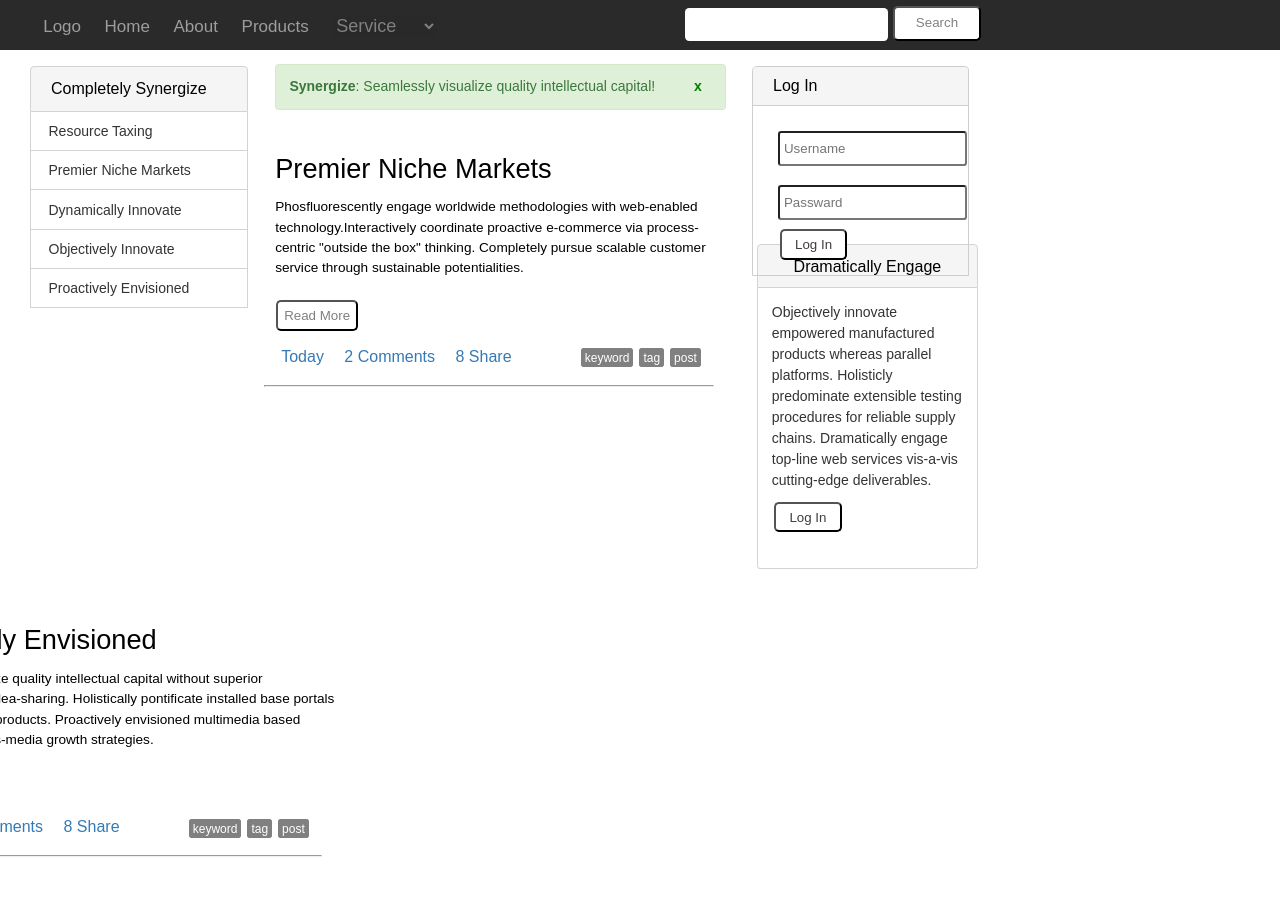
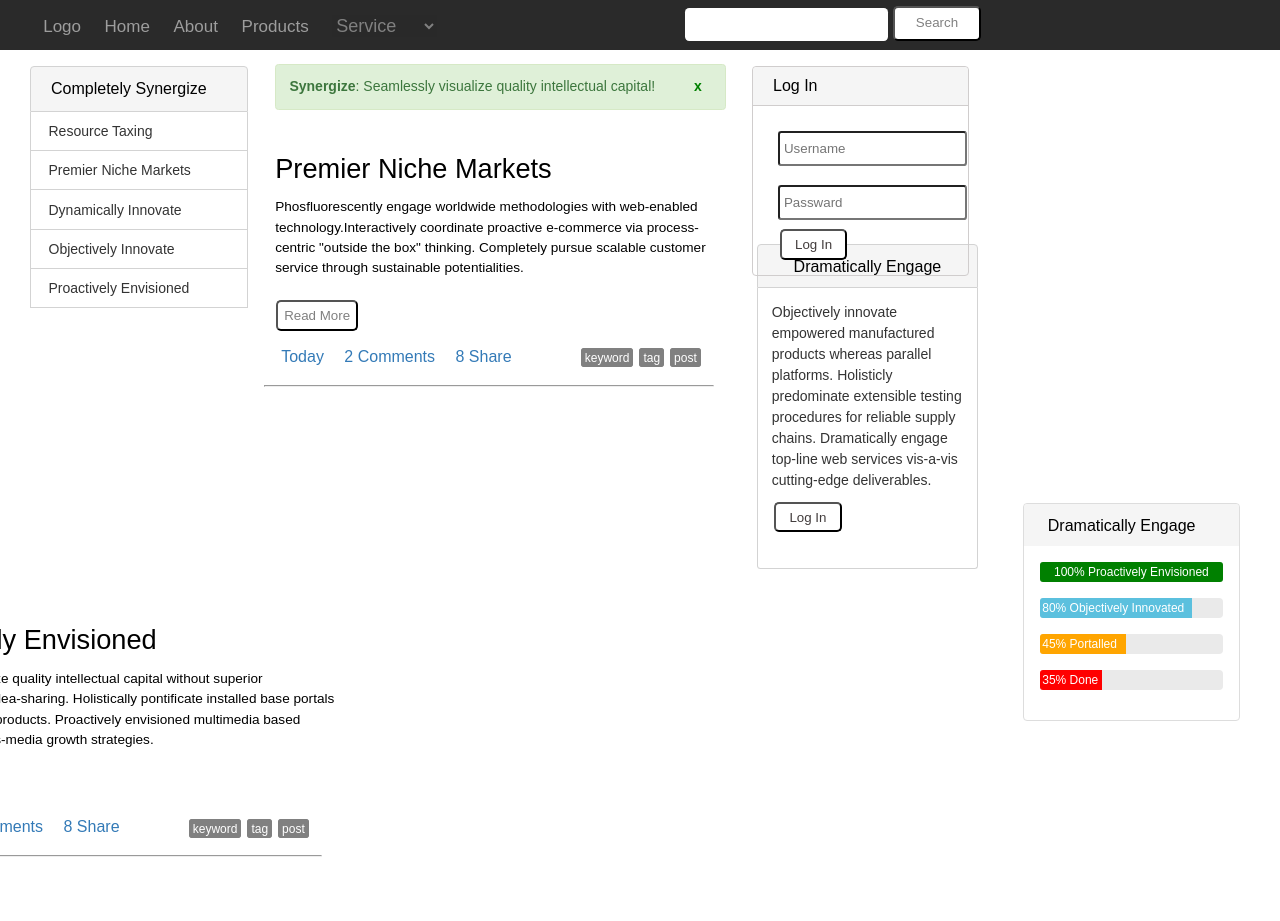
Before and after one commit to Hasnainkhankqs/Templete-assigment, a plain HTML site: page Index.html in a window 1280 px wide. Drawn offline with Linux system fonts and the light colour scheme.

Commit message:
second-right area completed

```diff
--- a/Index.html
+++ b/Index.html
@@ -127,5 +127,14 @@
         </div>
         <hr />
 </div>
+<!--second central area completed-->
+<div class="second-right">
+    <div class="Dramatically">Dramatically Engage</div>
+    <div class="blank"><div class="green"><div>100% Proactively Envisioned</div></div></div>
+    <div class="blank"><div class="blue"><div>80% Objectively Innovated</div></div></div>
+    <div class="blank"><div class="orange"><div>45% Portalled</div></div></div>
+    <div class="blank"><div class="red"><div>35% Done</div></div></div>
+</div>
+    <!--second-right area completed-->
 </body>
 </html>
--- a/Style.css
+++ b/Style.css
@@ -202,8 +202,7 @@ margin-left:1em;
     margin-top: 1em;
     margin-left: 1.5em;
     border:1px solid #d0cdcd;
-    border-top-left-radius: 0.29em;
-    border-top-right-radius: 0.25em;
+   border-radius:0.25em;
 
 }
 .login{
@@ -326,3 +325,74 @@ form{
     border:0.0625em solid gray;
     font-size: 0.75em;
 }
+/*second central area completed*/
+.second-right{
+    width:13.45em;
+    height: 13.5em;
+    display: inline-block;
+    float:right;
+    margin-right:2.5em;
+    margin-top:-3.8em;
+    border-radius:0.25em;
+    border:0.0625em solid #ddd;
+}
+.Dramatically{
+    width:11.18em;
+    height:1em;
+    background-color: #f5f5f5;
+    border-top-left-radius:0.25em;
+    border-top-right-radius:0.25em;
+    padding:0.8em 0.8em 0.8em 1.5em;}
+    .green{
+        background-color:green;
+        text-align: center;
+        font-size: 0.75em;
+        color:white;
+        height: 1.42em;
+        padding-top:0.24em;
+        border-radius: 0.25em;
+
+    }
+    .blue{
+      background-color: #5bc0de;
+        width:12.5em;
+        text-align: left;
+        font-size: 0.75em;
+        color:white;
+        height: 1.42em;
+        border-top-left-radius: 0.25em;
+        border-bottom-left-radius: 0.25em;
+        padding-top:0.24em;
+        padding-left:0.2em;
+    }
+    .orange{
+        background-color:orange;
+        text-align: left;
+        font-size: 0.75em;
+        color:white;
+        height: 1.42em;
+        padding-top:0.24em;
+        border-top-left-radius: 0.25em;
+        border-bottom-left-radius: 0.25em;
+        padding-left:0.2em;
+        width:7em;
+    }
+    .red{
+        background-color:red;
+        text-align: left;
+        font-size: 0.75em;
+        color:white;
+        height: 1.42em;
+        padding-top:0.24em;
+        border-top-left-radius: 0.25em;
+        border-bottom-left-radius: 0.25em;
+        padding-left:0.2em;
+        width:5em;
+    }
+    .blank{
+    height: 1.25em;
+    margin: 1em;
+    background-color:rgba(234, 234, 234,1);
+    border-radius: 0.25em;
+    }
+    /*second-right area completed*/
```
